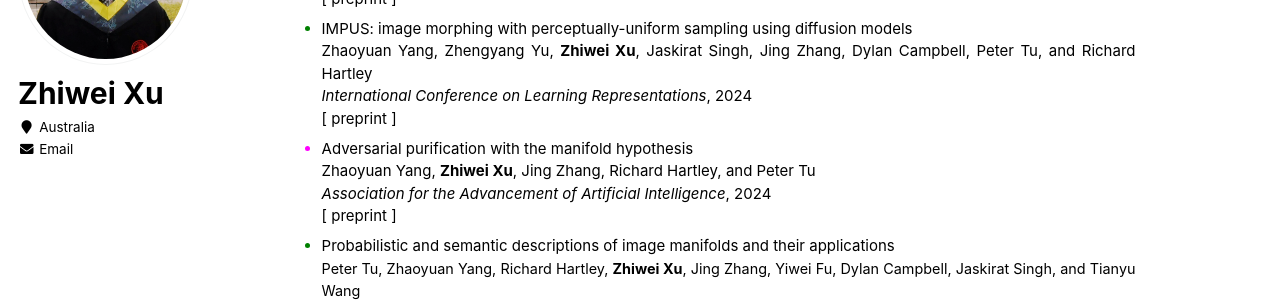
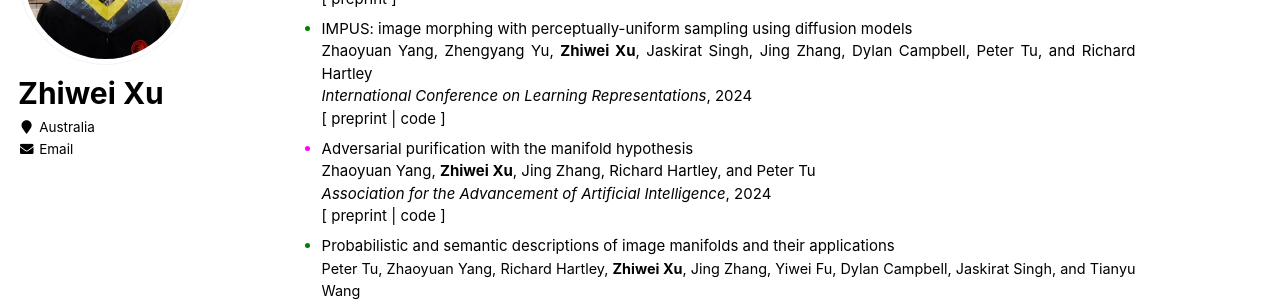
Before and after one commit to zwxu064/zwxu064.github.io, a Jekyll site: the page built from _pages/about.html, in a window 1280 px wide and 900 px high, scrolled down 530 px. Shown: the part 151-456 px from the top of the window. Built offline with Jekyll 4.4.1, drawn with Linux system fonts in a browser that asks for light colours.

Commit message:
Update about.html

```diff
--- a/_pages/about.html
+++ b/_pages/about.html
@@ -37,13 +37,15 @@
   <li style="color:green"><div><span style="font-size:1em;color:black">IMPUS: image morphing with perceptually-uniform sampling using diffusion models</span></div>
       <div><span style="color:black;font-size:1em">Zhaoyuan Yang, Zhengyang Yu, <strong>Zhiwei Xu</strong>, Jaskirat Singh, Jing Zhang, Dylan Campbell, Peter Tu, and Richard Hartley</span></div>
       <div><span style="color:black"><i>International Conference on Learning Representations</i>, 2024</span></div>
-      <div><span style="color:black">[ <a style="color: inherit;" href="https://arxiv.org/abs/2311.06792" target="_blank">preprint</a> ]</span></div>
+      <div><span style="color:black">[ <a style="color: inherit;" href="https://arxiv.org/abs/2311.06792" target="_blank">preprint</a>
+	| <a style="color: inherit;" href="https://github.com/gol2022/impus" target="_blank">code</a> ]</span></div>
   </li>
 
   <li style="color:fuchsia"><div><span style="color:black">Adversarial purification with the manifold hypothesis</span></div>
       <div><span style="color:black;font-size:1em">Zhaoyuan Yang, <strong>Zhiwei Xu</strong>, Jing Zhang, Richard Hartley, and Peter Tu</span></div>
       <div><span style="color:black"><span style="color:black"><i>Association for the Advancement of Artificial Intelligence</i>, 2024</span></div>
-      <div><span style="color:black">[ <a style="color: inherit;" href="https://arxiv.org/abs/2210.14404" target="_blank">preprint</a> ]</span></div>
+      <div><span style="color:black">[ <a style="color: inherit;" href="https://arxiv.org/abs/2210.14404" target="_blank">preprint</a>
+	| <a style="color: inherit;" href="https://github.com/GoL2022/AdvPFY" target="_blank">code</a> ]</span></div>
   </li>
 
   <li style="color:green"><div><span style="color:black">Probabilistic and semantic descriptions of image manifolds and their applications</span></div>
@@ -65,7 +67,7 @@
       <div><span style="color:black;font-size:1em">Stephen Gould, Ming Xu, <strong>Zhiwei Xu</strong>, and Yanbin Liu</span></div>
       <div><span style="color:black"><i>International Conference on Machine Learning Workshop</i>, 2023</span></div>
       <div><span style="color:black">[ <a style="color: inherit;" href="https://arxiv.org/abs/2306.14054" target="_blank">preprint</a>
-		      | <a style="color: inherit;" href="https://github.com/anucvml/ddn/tree/master/apps/approxgrad" target="_blank">code</a> ]</span></div>
+	| <a style="color: inherit;" href="https://github.com/anucvml/ddn/tree/master/apps/approxgrad" target="_blank">code</a> ]</span></div>
   </li>
 
   <li style="color:red"><div><span style="color:black">Exploiting problem structure in deep declarative networks: two case studies</span></div>
```
